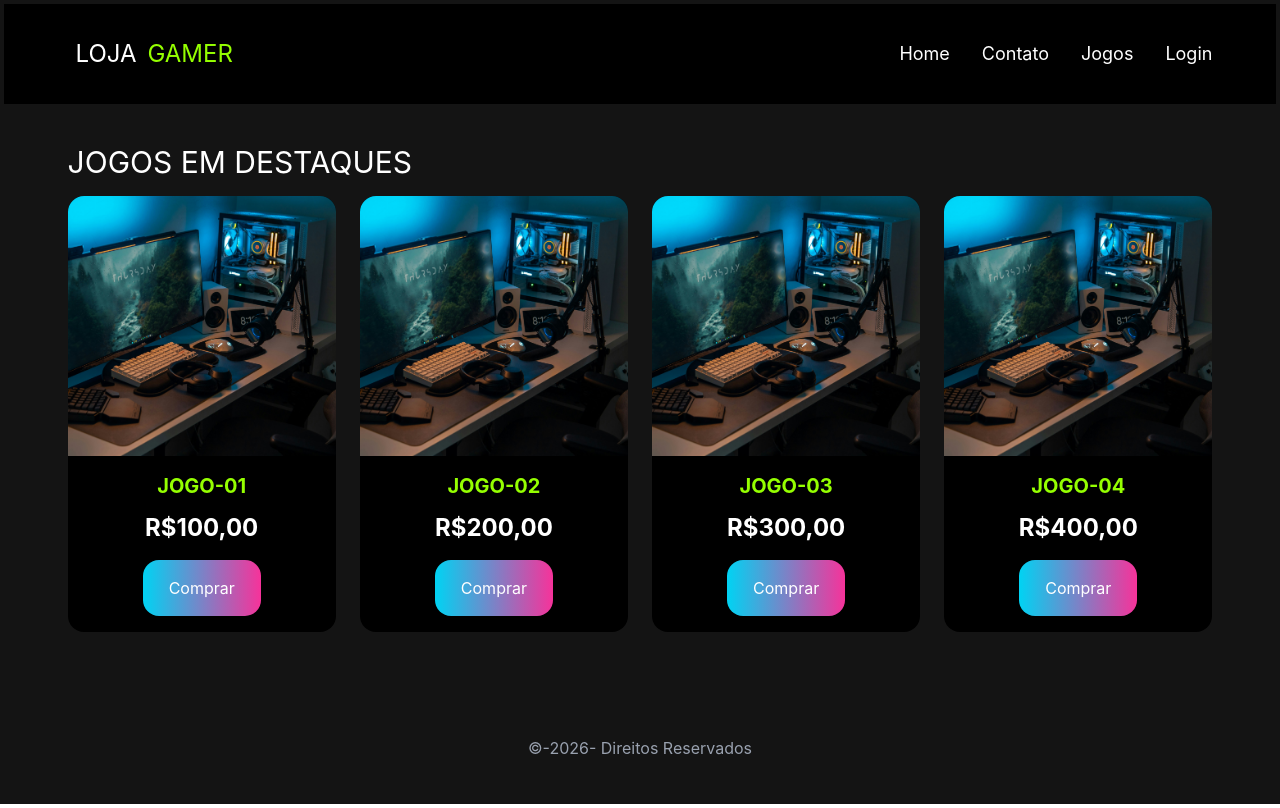
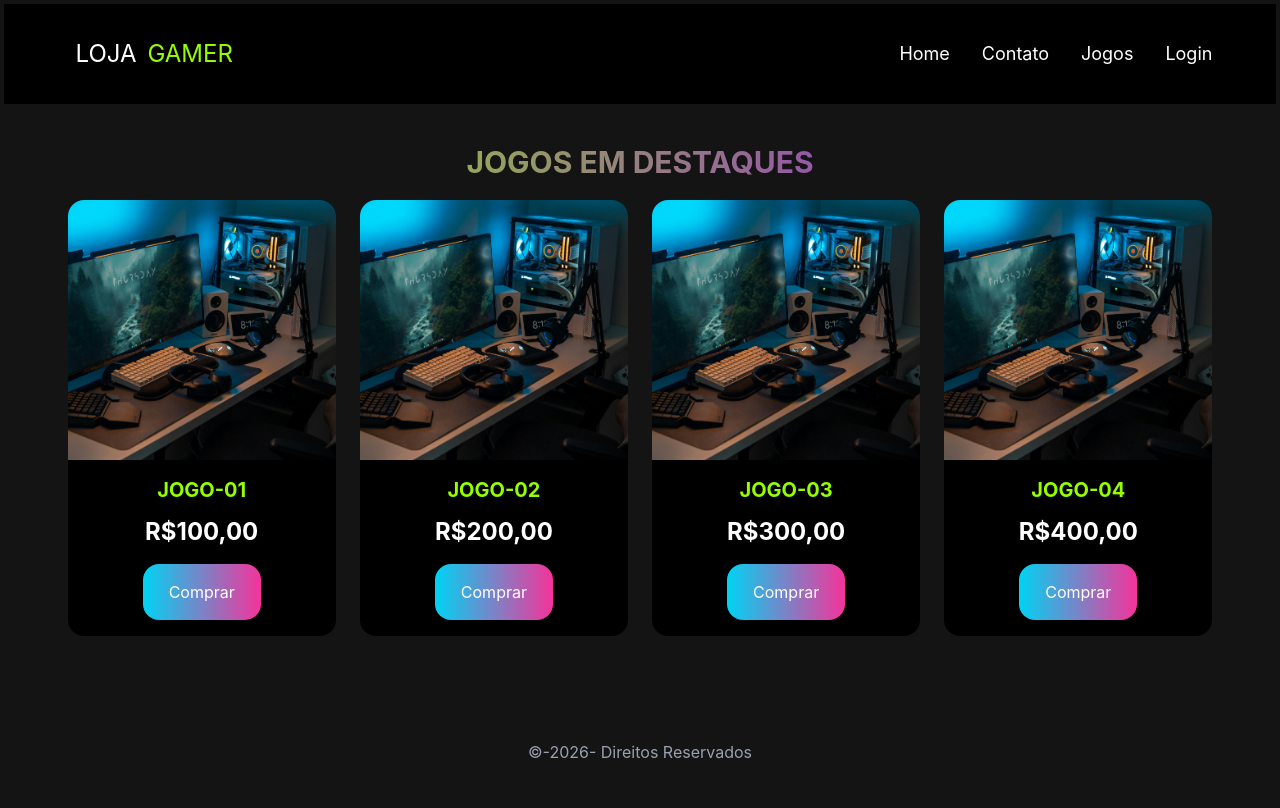
Before and after one commit to tamatayya/LojaGamer, a React (Vite) app: page / in a window 1280 px wide. Built offline with nearby package versions, Linux system fonts and the light colour scheme.

Commit message:
style: Efeitos de css no titulo

```diff
--- a/src/css/style.css
+++ b/src/css/style.css
@@ -10,3 +10,17 @@
         text-shadow: 0 0 10px #32f323, 0 0 20px #a8dfe1;
     }
 }
+
+.titulo {
+    background-image: linear-gradient(to right, #95ff00, #9500ff);
+    text-transform: uppercase;
+    margin-bottom: 20px;
+    font-weight: 700;
+    -webkit-text-fill-color: transparent;
+    background-clip: text;
+    text-align: center;
+}
+
+.titulo:hover{
+    animation: acender 0.5s forwards
+}
```
